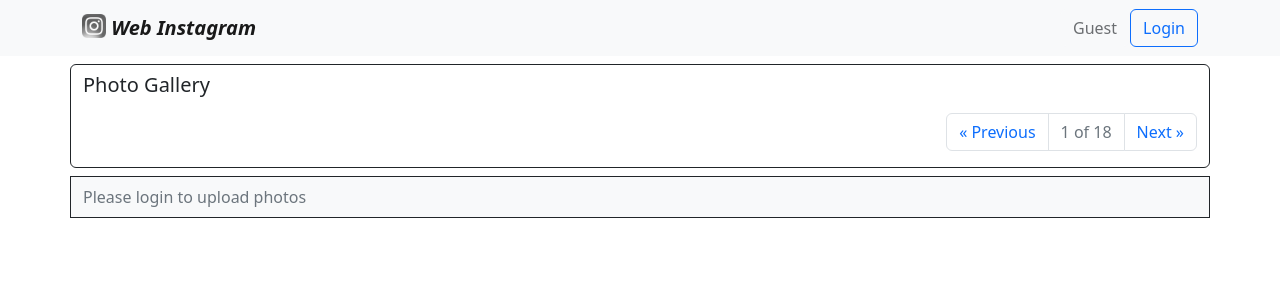
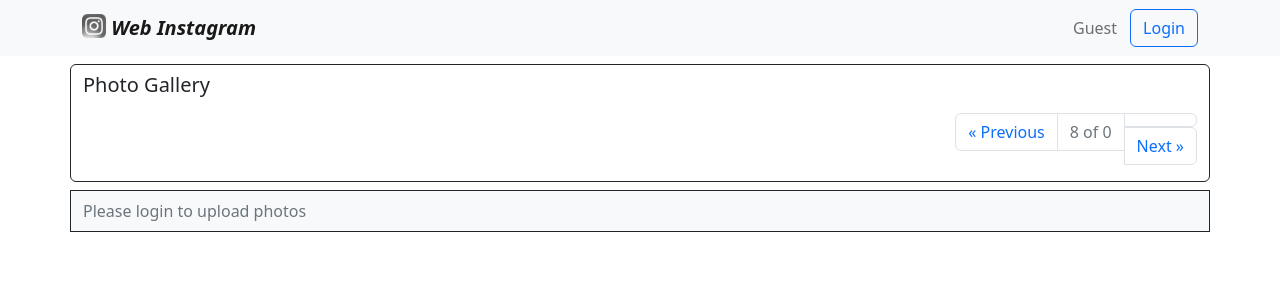
Before and after one commit to PeterNg2333/1155143402csci4140, a PHP site: page /index.php in a window 1280 px wide. Shown: the top 300 px of the page. Run offline with PHP 8.4, Linux system fonts and the light colour scheme; data that the repository does not hold is empty; some libraries are stand-ins or nearby versions.

Commit message:
Update index.php

```diff
--- a/web/index.php
+++ b/web/index.php
@@ -143,11 +143,28 @@
             <nav aria-label="Page navigation example">
                 <ul class="pagination justify-content-end">
                     <li class="page-item">
-                        <a class="page-link" href="#" tabindex="-1" aria-disabled="true">&laquo; Previous</a>
+                        <a class="page-link" href=
+                        <?php
+                            $previous = $start-8;
+                            if ($previous < 0){
+                                $previous = 0;
+                            }
+                            echo '"./index.php?start='.($start).'"';
+                        ?>
+                        tabindex="-1" aria-disabled="true">&laquo; Previous</a>
                     </li>
-                    <li class="page-item"><a class="page-link disabled" href="#" >1 of 18</a></li>
+                    <li class="page-item"><a class="page-link disabled" href="#" >
+                        <?php
+                            echo ($start+8);
+                            echo " of ";
+                            echo count_image($userid)
+                        ?>
                     <li class="page-item">
-                        <a class="page-link" href="#">Next &raquo;</a>
+                        <a class="page-link" href=
+                        <?php
+                            echo '"./index.php?start='.($start+8).'"';
+                        ?>
+                        >Next &raquo;</a>
                     </li>
                 </ul>
             </nav>
```
